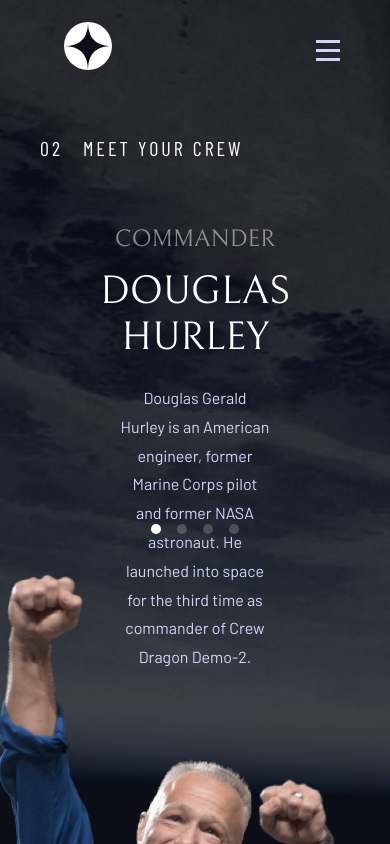
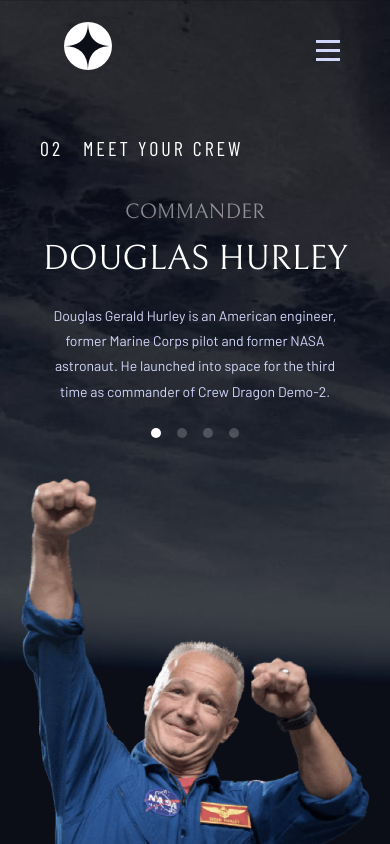
Before and after one commit to nshahaf/space-tourism, a React (Vite) app: page /crew in a window 390 px wide. Shown: the top 844 px of the page. Built offline with nearby package versions, Linux system fonts and the light colour scheme.

Commit message:
crew mobile layout

```diff
--- a/src/assets/styles/pages/_crew.scss
+++ b/src/assets/styles/pages/_crew.scss
@@ -8,6 +8,7 @@
     color: white;
     padding: 40px 0px 0px;
     overflow-y: hidden;
+
     @include for-wide-layout {
       padding: 48px 0px;
     }
@@ -21,6 +22,7 @@
     margin-inline: auto;
     padding: 0 40px;
 
+
     @include for-wide-layout {
       max-width: 1110px;
     }
@@ -29,10 +31,13 @@
       display: flex;
       text-transform: uppercase;
       gap: 20px;
-      margin-bottom: 65px;
+      margin-bottom: 40px;
       font-size: 20px;
       letter-spacing: 3px;
 
+      @include for-normal-layout{
+        margin-bottom: 65px;
+      }
       @include for-wide-layout {
         font-size: 28px;
         letter-spacing: 4px;
@@ -46,6 +51,7 @@
     flex-direction: column;
     text-align: center;
     height: 100%;
+
 
     @include for-wide-layout {
       flex-direction: row;
@@ -98,10 +104,14 @@
 
         p {
           color: $blue-300;
+          padding-inline: 0;
+          font-size: 14px;
+
+          @include for-normal-layout {
             padding-inline: 80px;
             font-size: 16px;
-
-          height:116px ;
+            height: 116px;
+          }
 
           @include for-wide-layout {
             padding-inline: 0px;
@@ -156,10 +166,17 @@
       align-items: end;
       justify-content: center;
       img {
+        width: 350px;
+        max-height: 500px;
+      }
+
+      @include for-normal-layout{
+        img {
           width: 400px;
           max-height: 700px;
+        }
+      }
 
-      }
 
       @include for-wide-layout {
         align-items: center;
--- a/src/assets/styles/pages/_destination.scss
+++ b/src/assets/styles/pages/_destination.scss
@@ -129,7 +129,7 @@
 
         p.text-9 {
           padding-inline: 0px;
-          font-size: 0.85rem;
+          font-size: 0.9rem;
 
           @include for-normal-layout {
             padding-inline: 45px;
--- a/src/assets/styles/setup/_base.scss
+++ b/src/assets/styles/setup/_base.scss
@@ -6,8 +6,12 @@
 
 html {
   font-family: bellefair-regular;
-  font-size: 16px;
+  font-size: 14px;
   height: fit-content;
+
+  @include for-normal-layout{
+    font-size: 16px;
+  }
 }
 
 body {
```
Lines whose indentation alone changed are shown as unchanged.
